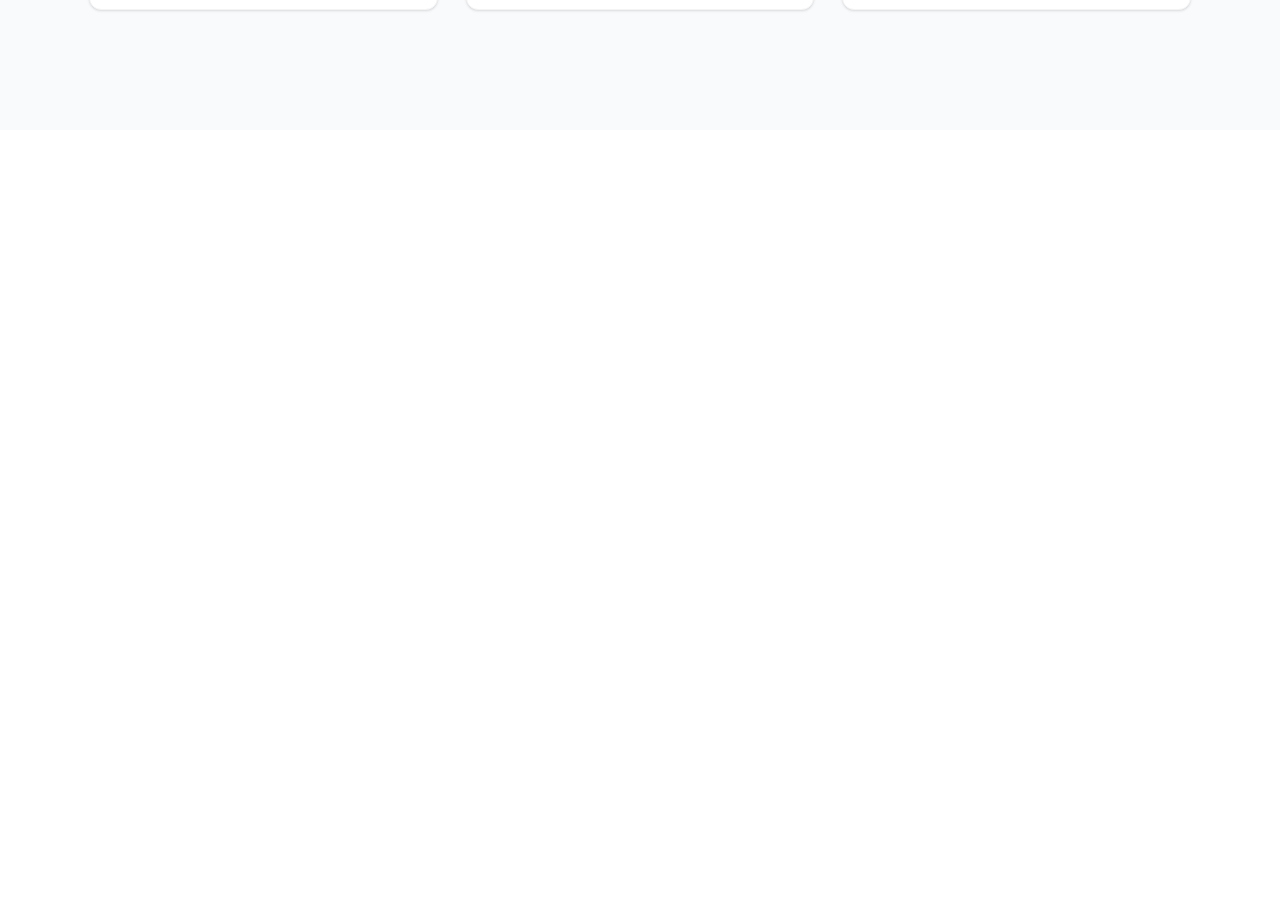
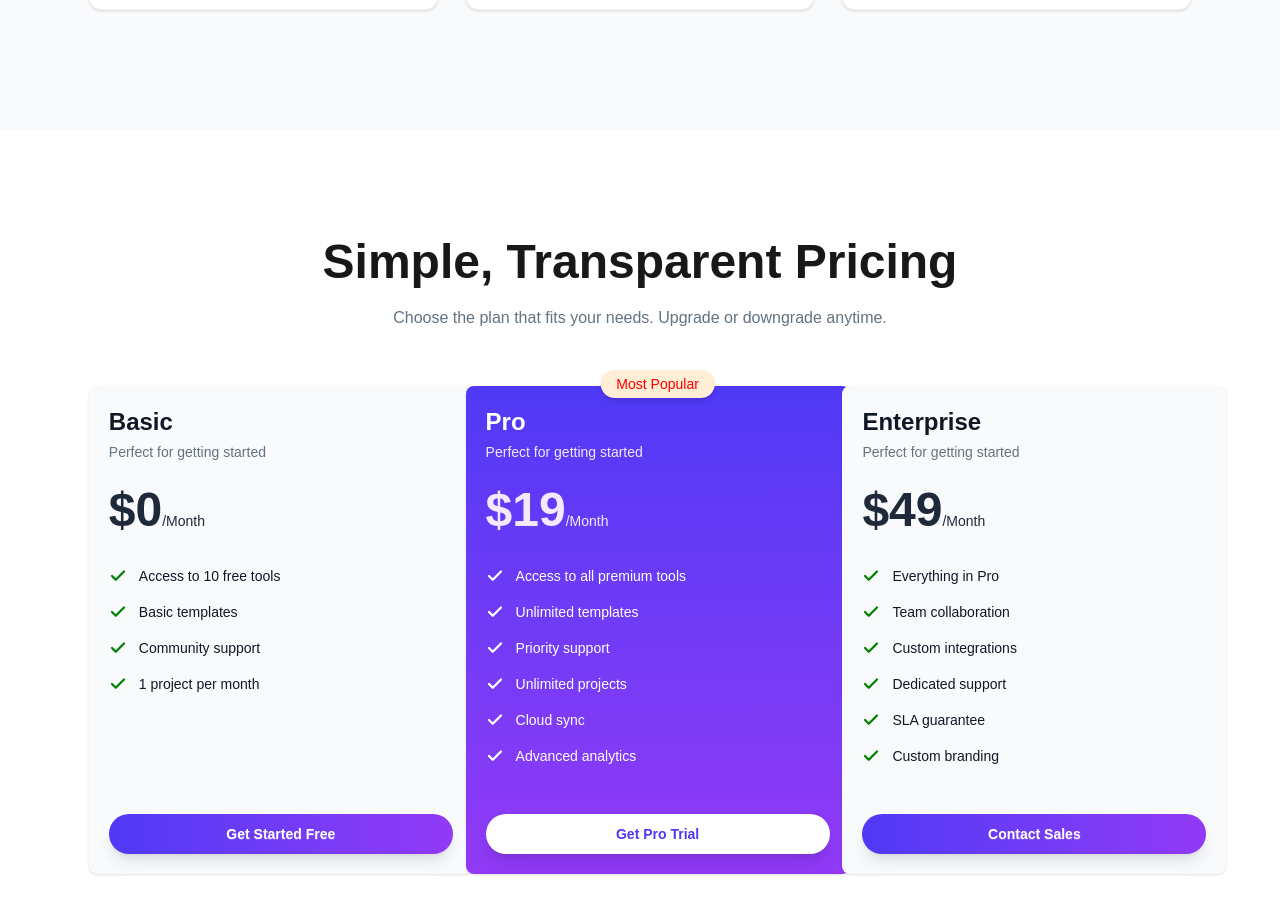
Before and after one commit to rupesh-saha/A06-DigiTools, a React (Vite) app: page / in a window 1280 px wide. Shown: the part 2799-3713 px from the top of the page. Before the commit the page ends 2929 px from the top, so only its background shows below. Built offline with nearby package versions, Linux system fonts and the light colour scheme.

Commit message:
cards done

```diff
--- a/public/subscription.json
+++ b/public/subscription.json
@@ -2,44 +2,59 @@
   {
     "id": 1,
     "name": "Basic",
+    "info": "Perfect for getting started",
     "price": {
       "amount": 0,
       "currency": "USD",
       "period": "monthly"
     },
     "features": [
+      "Access to 10 free tools",
+      "Basic templates",
+      "Community support",
       "1 project per month"
     ],
-    "highlighted": false
+    "highlighted": false,
+    "btn": "Get Started Free"
   },
   {
     "id": 2,
     "name": "Pro",
+    "info": "Perfect for getting started",
     "price": {
       "amount": 19,
       "currency": "USD",
       "period": "monthly"
     },
     "features": [
+      "Access to all premium tools",
+      "Unlimited templates",
+      "Priority support",
       "Unlimited projects",
       "Cloud sync",
       "Advanced analytics"
     ],
-    "highlighted": true
+    "highlighted": true,
+    "btn": "Get Pro Trial"
   },
   {
     "id": 3,
     "name": "Enterprise",
+    "info": "Perfect for getting started",
     "price": {
       "amount": 49,
       "currency": "USD",
       "period": "monthly"
     },
     "features": [
+      "Everything in Pro",
+      "Team collaboration",
+      "Custom integrations",
       "Dedicated support",
       "SLA guarantee",
-      "Custom solutions"
+      "Custom branding"
     ],
-    "highlighted": false
+    "highlighted": false,
+    "btn": "Contact Sales"
   }
 ]
--- a/src/App.jsx
+++ b/src/App.jsx
@@ -6,6 +6,7 @@ import ToggleSection from './components/ToggleSection/ToggleSection'
 import Cards from './components/Cards/Cards'
 import Cart from './components/Cart/Cart'
 import GetStarted from './components/GetStarted/GetStarted'
+import Subscriptions from './components/Subscriptions/Subscriptions'
 
 
 function App() {
@@ -24,6 +25,7 @@ function App() {
       }
 
       <GetStarted></GetStarted>
+      <Subscriptions></Subscriptions>
     </>
   )
 }
--- a/src/components/GetStarted/GetStartedCard.jsx
+++ b/src/components/GetStarted/GetStartedCard.jsx
@@ -5,17 +5,14 @@ const GetStartedCard = ({item}) => {
   return (
     <div className="relative flex flex-col items-center rounded-xl border border-zinc-100 bg-white p-12 text-center shadow-sm">
 
-      {/* Number Badge */}
       <div className="absolute top-6 right-6 flex h-10 w-10 items-center justify-center rounded-full bg-[#7C3AED] text-sm font-semibold text-white">
         {item.step}
       </div>
 
-      {/* Icon Container */}
       <div className="mb-8 flex h-28 w-28 items-center justify-center rounded-full bg-[#F5F3FF]">
         <img src={item.icon}></img>
       </div>
 
-      {/* Content */}
       <div className="space-y-3">
         <h3 className="text-2xl font-bold text-zinc-900">
           {item.title}
--- /dev/null
+++ b/src/components/Subscriptions/SubscriptionCard.jsx
@@ -0,0 +1,53 @@
+import React from 'react';
+import { Check } from 'lucide-react';
+
+const SubscriptionCard = ({item}) => {
+  return (
+
+    <div className={`card w-96 shadow h-full ${
+      item.highlighted
+        ? "bg-linear-to-b from-[#4F39F6] to-[#9139F6] text-white"
+        : "bg-[#f9fafc] text-gray-900"
+    }`}>
+
+      {item.highlighted && (
+        <div className="absolute -top-4 left-1/2 -translate-x-1/2 bg-[#FFEDD5] text-[red] px-4 py-1 rounded-full text-sm font-semi shadow-md">
+          Most Popular
+        </div>
+      )}
+
+      <div className="card-body flex flex-col h-full p-5">
+        <div className="flex flex-col">
+          <h2 className="text-2xl font-bold">{item.name}</h2>
+          <p className={`text-sm mt-1 mb-6 ${item.highlighted ? "text-purple-100" : "text-[#627382]"}`}>
+            {item.info}
+          </p>
+
+          <span className={item.highlighted  ? "text-purple-100" : "text-gray-800"}><span className="font-extrabold text-5xl">${item.price.amount}</span>/Month</span>
+
+
+          <ul className="mt-8 flex flex-col gap-4">
+            {item.features.map((list, index) => (
+              <li key={index} className="flex items-center gap-3 text-sm font-medium">
+                <Check size={18} className={item.highlighted  ? "text-white" : "text-[green]"} strokeWidth={3} />
+                {list}
+              </li>
+            ))}
+          </ul>
+        </div>
+
+        <div className="mt-auto pt-10">
+          <button className={`btn rounded-full btn-block border-none transition-transform hover:scale-105 active:scale-95 shadow-lg ${
+            item.highlighted
+              ? "bg-white text-[#4F39F6] hover:bg-gray-100"
+              : "bg-linear-to-r from-[#4F39F6] to-[#9139F6] text-white"
+          }`}>
+            {item.btn}
+          </button>
+        </div>
+      </div>
+    </div>
+  );
+};
+
+export default SubscriptionCard;
--- /dev/null
+++ b/src/components/Subscriptions/SubscriptionCards.jsx
@@ -0,0 +1,20 @@
+import React, { use } from 'react';
+import SubscriptionCard from './SubscriptionCard';
+
+const SubscriptionCards = ({subscriptionPromise}) => {
+
+  const subscriptionData = use(subscriptionPromise);
+  console.log(subscriptionData);
+
+  return (
+    <div className="grid grid-cols-1 gap-10 md:gap-7 p-3 md:grid-cols-3 mt-6">
+
+      {
+        subscriptionData.map((item) => <SubscriptionCard key={item.id} item={item}></SubscriptionCard>)
+      }
+
+    </div>
+  );
+};
+
+export default SubscriptionCards;
--- /dev/null
+++ b/src/components/Subscriptions/Subscriptions.jsx
@@ -0,0 +1,23 @@
+import React from 'react';
+import SubscriptionCards from './SubscriptionCards';
+
+const subscriptionPromise = fetch('/subscription.json').then(res => res.json())
+
+const Subscriptions = () => {
+  return (
+    <div className="py-18 md:py-27">
+
+      <section className="lg:max-w-[88%] mx-auto flex flex-col items-center gap-5">
+
+        <h1 className="text-5xl font-bold text-center px-5">Simple, Transparent Pricing</h1>
+        <p className="font-medium text-[#627382] text-center px-7">Choose the plan that fits your needs. Upgrade or downgrade anytime.</p>
+
+        <SubscriptionCards subscriptionPromise={subscriptionPromise}></SubscriptionCards>
+
+      </section>
+
+    </div>
+  );
+};
+
+export default Subscriptions;
```
